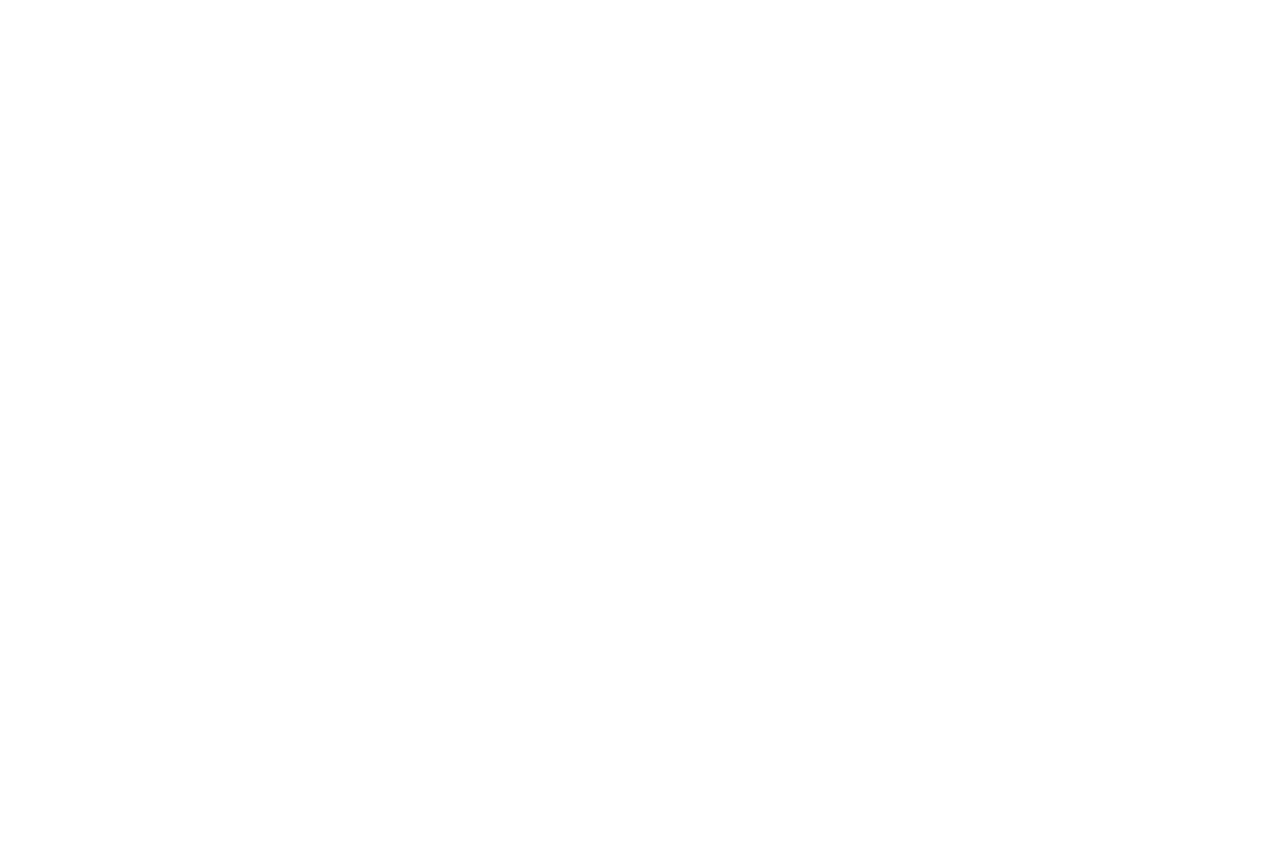
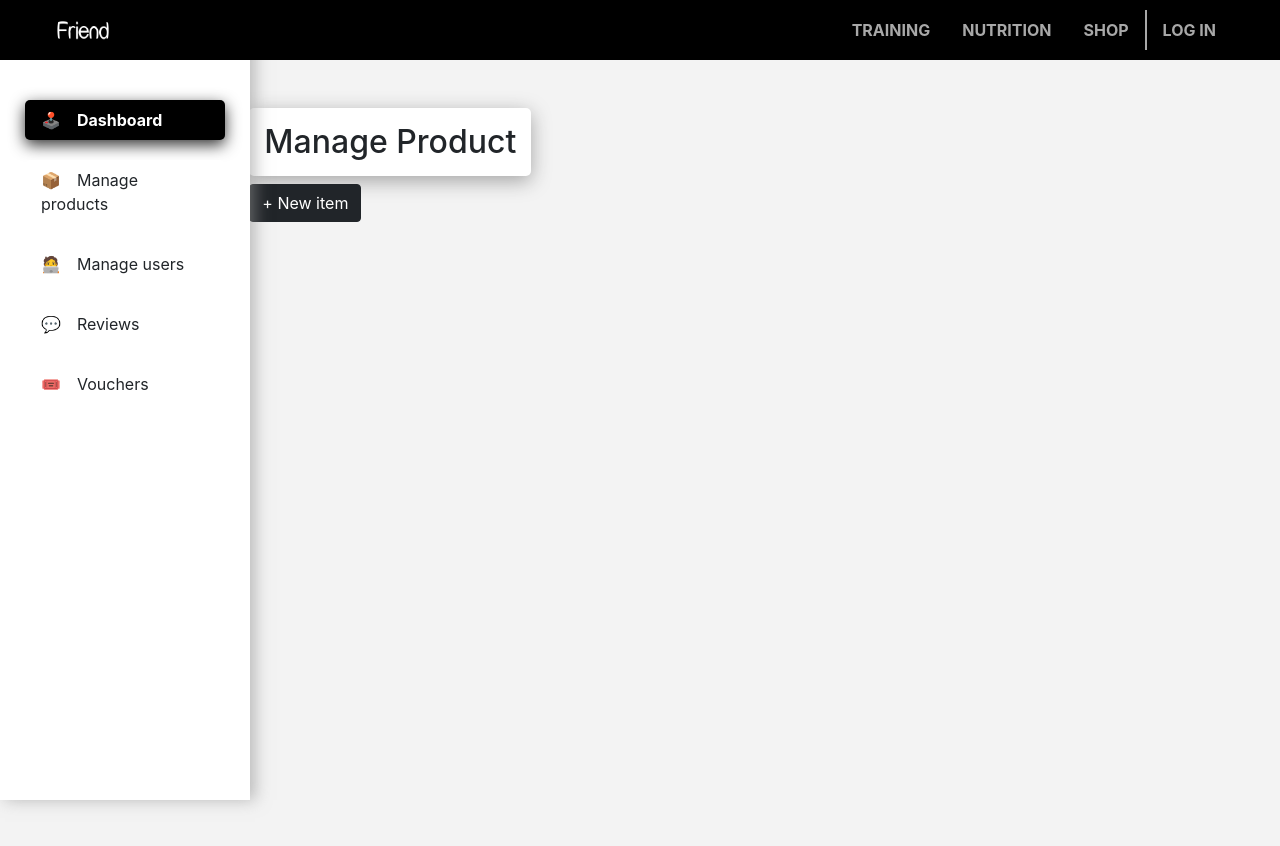
Before and after one commit to tmhhh/FitnessApp, a React (Create React App) app in the folder client/: page /admin in a window 1280 px wide. Shown: the top 846 px of the page. Before the commit the page ends 800 px from the top, so only its background shows below. Built offline with nearby package versions, Linux system fonts and the light colour scheme.

Commit message:
design adminpage

```diff
--- a/client/src/App.js
+++ b/client/src/App.js
@@ -1,38 +1,20 @@
 import React from "react";
-import { BrowserRouter as Router, Route, Switch } from "react-router-dom";
-import HomePage from "./Components/Pages/HomePage/HomePage";
-import TrainingPage from "./Components/Pages/TrainingPage/TrainingPage";
+import { BrowserRouter as Router } from "react-router-dom";
 
-import NutritionPage from "./Components/Pages/NutritionPage/NutritionPage";
-import ShoppingPage from "./Components/Pages/ShoppingPage/ShoppingPage";
 import "bootstrap/dist/css/bootstrap.min.css";
 import "./App.scss";
 
 import NutritionContextProvider from "./Contexts/NutritionContext";
-import AuthPage from "./Components/Pages/AuthPage/AuthPage";
+import MainRouter from "./Router/Router";
+
 export default function App() {
   return (
     <>
-      <Router>
-        <Switch>
-          <NutritionContextProvider>
-            <Route exact path="/" component={HomePage} />
-            <Route
-              expact
-              path="/register"
-              component={() => <AuthPage type="register" />}
-            />
-            <Route
-              expact
-              path="/login"
-              component={() => <AuthPage type="login" />}
-            />
-            <Route exact path="/training" component={TrainingPage} />
-            <Route exact path="/nutrition" component={NutritionPage} />
-            <Route exact path="/shop" component={ShoppingPage} />
-          </NutritionContextProvider>
-        </Switch>
-      </Router>
+      <NutritionContextProvider>
+        <Router>
+          <MainRouter />
+        </Router>
+      </NutritionContextProvider>
     </>
   );
 }
--- /dev/null
+++ b/client/src/Components/Admin/AdminPage.jsx
@@ -0,0 +1,30 @@
+import React from "react";
+import { Col, Container, Row } from "react-bootstrap";
+import { useRouteMatch } from "react-router-dom";
+import AdminRoute from "./AdminRoute";
+import Sidebar from "./Sidebar";
+import "./style.scss";
+
+export default function AdminPage() {
+  let { path, url } = useRouteMatch();
+  return (
+    <>
+      <Sidebar url={url} />
+      <Container
+        fluid
+        style={{
+          marginTop: "60px ",
+          height: "100%",
+          backgroundColor: "rgba(238, 238, 238, 0.707)",
+        }}
+      >
+        <Row>
+          <Col xs={2}></Col>
+          <Col xs={10}>
+            <AdminRoute path={path} />
+          </Col>
+        </Row>
+      </Container>
+    </>
+  );
+}
--- /dev/null
+++ b/client/src/Components/Admin/AdminRoute.jsx
@@ -0,0 +1,21 @@
+import React from "react";
+import { Route, Switch } from "react-router-dom";
+import ProductSide from "./ProductSide";
+
+export default function AdminRoute({ path }) {
+  return (
+    <>
+      <Switch>
+        <Route exact path={path} component={ProductSide} />
+        {/* <Route
+          exact
+          path={path + "/products"}
+          component={<div>Products</div>}
+        />
+        <Route exact path={path + "/users"} component={<div>Users</div>} />
+        <Route exact path={path + "/reviews"} component={<div>Reviews</div>} />
+        <Route exact path={path + "/vouchers"} component={<div>Voucher</div>} /> */}
+      </Switch>
+    </>
+  );
+}
--- /dev/null
+++ b/client/src/Components/Admin/ProductSide.jsx
@@ -0,0 +1,16 @@
+import React from "react";
+import { Button, Container } from "react-bootstrap";
+
+export default function ProductSide() {
+  return (
+    <Container className="admin-container mt-5">
+      <div className="admin-content">
+        <h2 className="admin-content-title">Manage Product</h2>
+        <Button variant="dark" className="myButton">
+          {" "}
+          + New item
+        </Button>
+      </div>
+    </Container>
+  );
+}
--- /dev/null
+++ b/client/src/Components/Admin/Sidebar.jsx
@@ -0,0 +1,56 @@
+import React from "react";
+import { ListGroup, Nav } from "react-bootstrap";
+import { NavLink } from "react-router-dom";
+
+export default function Sidebar({ url }) {
+  return (
+    <>
+      <Nav className="admin-sidebar d-flex justify-content-center">
+        <div style={{ marginTop: "80px ", width: "200px" }}>
+          <NavLink
+            exact
+            to={url}
+            activeClassName="sidebar-active"
+            className="list-group-item list-group-item-action py-2 "
+            aria-current="true"
+          >
+            <span className="me-3">🕹️</span>
+            <span>Dashboard</span>
+          </NavLink>
+          <NavLink
+            to={`${url}/product`}
+            activeClassName="sidebar-active"
+            className="list-group-item list-group-item-action py-2   "
+          >
+            <span className="me-3">📦</span>
+            <span>Manage products</span>
+          </NavLink>
+          <NavLink
+            to={`${url}/user`}
+            activeClassName="sidebar-active"
+            className="list-group-item list-group-item-action py-2  "
+          >
+            <span className="me-3">🧑‍💻</span>
+            <span>Manage users</span>
+          </NavLink>
+          <NavLink
+            to={`${url}/review`}
+            activeClassName="sidebar-active"
+            className="list-group-item list-group-item-action py-2  "
+          >
+            <span className="me-3">💬</span>
+            <span>Reviews</span>
+          </NavLink>
+          <NavLink
+            to={`${url}/voucher`}
+            activeClassName="sidebar-active"
+            className="list-group-item list-group-item-action py-2  "
+          >
+            <span className="me-3">🎟️</span>
+            <span>Vouchers</span>
+          </NavLink>
+        </div>
+      </Nav>
+    </>
+  );
+}
--- /dev/null
+++ b/client/src/Components/Admin/style.scss
@@ -0,0 +1,41 @@
+.admin-sidebar {
+  position: fixed;
+  width: 250px;
+  top: 0;
+  bottom: 0;
+  left: 0;
+  min-height: 100vh !important;
+  box-shadow: 5px 0 15px rgba(145, 145, 145, 0.589);
+  background-color: white;
+
+  .list-group-item {
+    border: none;
+    border-radius: 5px;
+    transition: all 0.4s;
+    margin-top: 20px;
+  }
+  .sidebar-active {
+    color: white;
+    font-weight: bold;
+    background-color: black;
+    box-shadow: 0 5px 15px rgb(51, 51, 51);
+  }
+}
+
+.admin-container {
+  .admin-content {
+    .admin-content-title {
+      width: fit-content;
+      padding: 15px;
+      background-color: white;
+      border-radius: 5px;
+      box-shadow: 0 5px 20px rgb(163, 163, 163);
+    }
+  }
+}
+.myButton {
+  transition: all 0.4s;
+  &:hover {
+    box-shadow: 0 5px 10px rgb(51, 51, 51);
+  }
+}
--- a/client/src/Components/Navbar/style.scss
+++ b/client/src/Components/Navbar/style.scss
@@ -8,7 +8,7 @@
   top: 0;
 
   left: 0;
-  z-index: 10;
+  z-index: 9999;
   width: 100%;
   display: flex;
 
--- /dev/null
+++ b/client/src/Router/Router.jsx
@@ -0,0 +1,40 @@
+import React from "react";
+import { Route, Switch, useLocation } from "react-router-dom";
+import HomePage from "../Components/Pages/HomePage/HomePage";
+import TrainingPage from "../Components/Pages/TrainingPage/TrainingPage";
+
+import NutritionPage from "../Components/Pages/NutritionPage/NutritionPage";
+import ShoppingPage from "../Components/Pages/ShoppingPage/ShoppingPage";
+
+import AuthPage from "../Components/Pages/AuthPage/AuthPage";
+import Navbar from "../Components/Navbar/Navbar";
+import Footer from "../Components/Footer/Footer";
+
+import AdminPage from "../Components/Admin/AdminPage";
+
+export default function MainRouter() {
+  const location = useLocation();
+  return (
+    <>
+      <Navbar />
+      <Switch>
+        <Route path="/admin" component={AdminPage} />
+        <Route exact path="/" component={HomePage} />
+        <Route
+          expact
+          path="/register"
+          component={() => <AuthPage type="register" />}
+        />
+        <Route
+          expact
+          path="/login"
+          component={() => <AuthPage type="login" />}
+        />
+        <Route exact path="/training" component={TrainingPage} />
+        <Route exact path="/nutrition" component={NutritionPage} />
+        <Route exact path="/shop" component={ShoppingPage} />
+      </Switch>
+      {!location.pathname.startsWith("/admin") && <Footer />}
+    </>
+  );
+}
```
